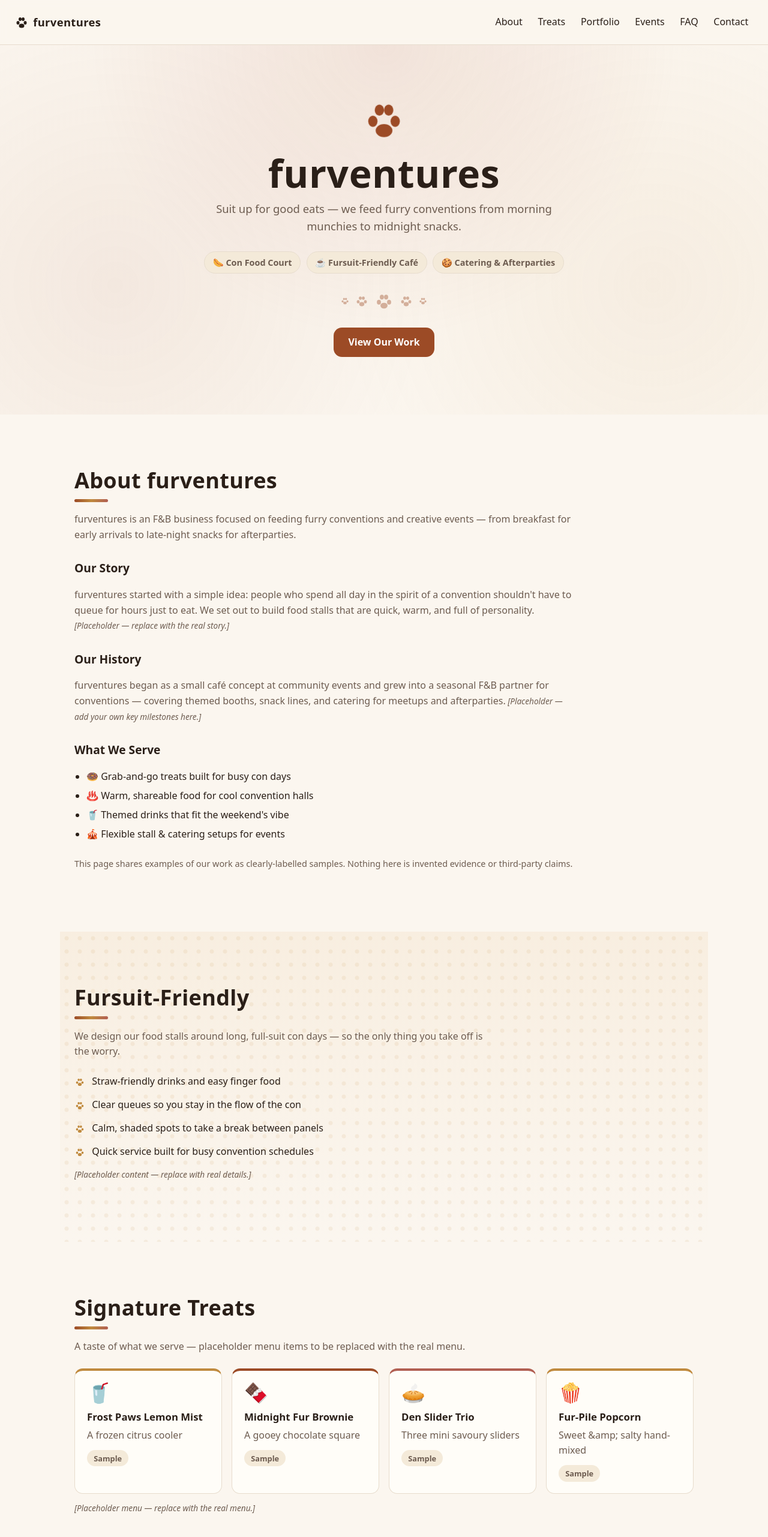
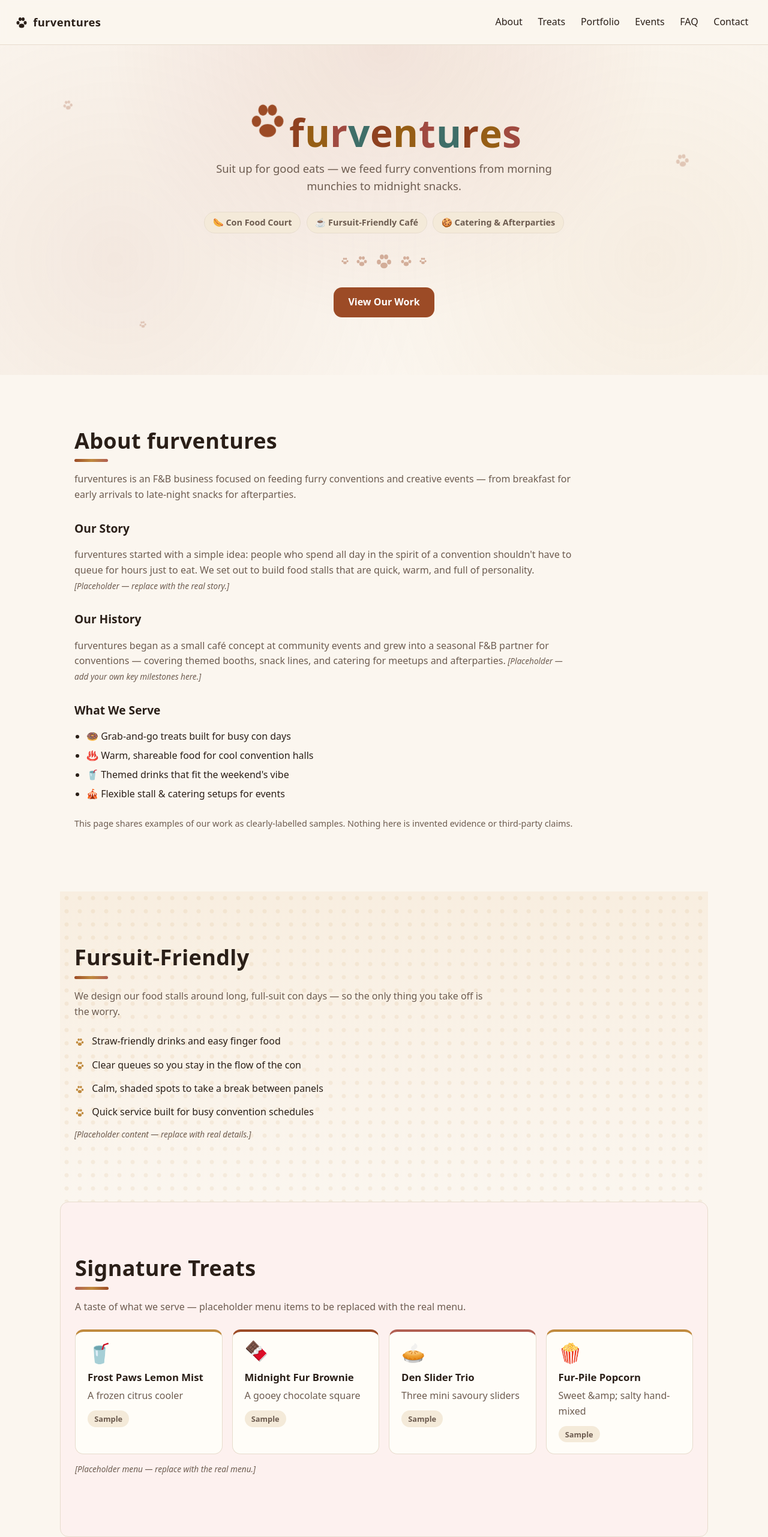
Before and after one commit to tritochi/furventures, a React (Vite) app: page / in a window 1280 px wide. Shown: the top 2562 px of the page at 60% size. Built offline with nearby package versions, Linux system fonts and the light colour scheme.

Commit message:
feat: multicolor animated fur title, colorful favicon, floating paws, tinted sections

```diff
--- a/src/components/Hero.jsx
+++ b/src/components/Hero.jsx
@@ -6,11 +6,19 @@ const FLAVOR_CHIPS = [
   '🍪 Catering & Afterparties',
 ]
 
+const TITLE = 'furventures'
+
 function Hero() {
   return (
     <section id="top" className="hero">
       <PawMark className="hero-mark" size={72} />
-      <h1>furventures</h1>
+      <h1 className="fur-title" aria-label="furventures">
+        {TITLE.split('').map((ch, i) => (
+          <span key={i} style={{ '--i': i }}>
+            {ch}
+          </span>
+        ))}
+      </h1>
       <p className="hero-intro">
         Suit up for good eats — we feed furry conventions from morning munchies
         to midnight snacks.
@@ -30,6 +38,11 @@ function Hero() {
       <a href="#portfolio" className="btn btn-primary">
         View Our Work
       </a>
+      <div className="hero-floats" aria-hidden="true">
+        <PawPrint size={22} className="float-a" />
+        <PawPrint size={30} className="float-b" />
+        <PawPrint size={16} className="float-c" />
+      </div>
     </section>
   )
 }
--- a/src/styles.css
+++ b/src/styles.css
@@ -8,6 +8,7 @@
   --color-accent-dark: #833f1f;
   --color-accent-2: #c08a3e;    /* caramel gold */
   --color-accent-3: #b15f52;    /* dusty rose / paw-pad pink */
+  --color-accent-4: #5f8f8a;    /* mossy teal */
   --color-ink: #3a2b20;         /* dark espresso for footer band */
   --color-border: #e7dccd;
   --color-support: #f4ead9;     /* warm sand */
@@ -123,6 +124,8 @@ textarea:focus-visible {
 
 /* Hero (first screen) */
 .hero {
+  position: relative;
+  overflow: hidden;
   text-align: center;
   padding: 5.5rem 1.5rem 6rem;
   background:
@@ -773,6 +776,241 @@ html::-webkit-scrollbar-thumb {
   border: 3px solid var(--color-support);
 }
 
+/* ---- Multicolor furry title ---- */
+.fur-title {
+  display: inline-block;
+}
+
+.fur-title span {
+  display: inline-block;
+  font-weight: 800;
+}
+
+.fur-title span:nth-child(4n + 1) {
+  color: #8f4120; /* deep rust */
+}
+
+.fur-title span:nth-child(4n + 2) {
+  color: #965e15; /* deep caramel */
+}
+
+.fur-title span:nth-child(4n + 3) {
+  color: #a04a40; /* deep rose */
+}
+
+.fur-title span:nth-child(4n) {
+  color: #3f6e68; /* deep teal */
+}
+
+/* ---- Floating paw prints in hero ---- */
+.hero-floats {
+  position: absolute;
+  inset: 0;
+  pointer-events: none;
+}
+
+.hero-floats svg {
+  position: absolute;
+  color: rgba(156, 75, 38, 0.25);
+}
+
+.float-a {
+  left: 8%;
+  top: 16%;
+}
+
+.float-b {
+  right: 10%;
+  top: 32%;
+  color: rgba(95, 143, 138, 0.25);
+}
+
+.float-c {
+  left: 18%;
+  bottom: 14%;
+  color: rgba(177, 95, 82, 0.22);
+}
+
+/* ---- Animated bits (guarded by reduced-motion) ---- */
+@media (prefers-reduced-motion: no-preference) {
+  .fur-title span {
+    animation:
+      fur-rise 0.55s ease-out both,
+      fur-wiggle 2.6s ease-in-out infinite;
+    animation-delay:
+      calc(var(--i) * 40ms),
+      calc(0.9s + var(--i) * 30ms);
+  }
+
+  .paw-trail svg {
+    animation: fur-pawpop 0.45s ease-out both;
+  }
+
+  .paw-trail svg:nth-child(2) {
+    animation-delay: 0.08s;
+  }
+
+  .paw-trail svg:nth-child(3) {
+    animation-delay: 0.16s;
+  }
+
+  .paw-trail svg:nth-child(4) {
+    animation-delay: 0.24s;
+  }
+
+  .paw-trail svg:nth-child(5) {
+    animation-delay: 0.32s;
+  }
+
+  .paw-trail-footer svg:nth-child(2) {
+    animation-delay: 0.08s;
+  }
+
+  .paw-trail-footer svg:nth-child(3) {
+    animation-delay: 0.16s;
+  }
+
+  .paw-trail-footer svg:nth-child(4) {
+    animation-delay: 0.24s;
+  }
+
+  .paw-trail-footer svg:nth-child(5) {
+    animation-delay: 0.32s;
+  }
+
+  .hero-floats svg {
+    animation: fur-drift 7s ease-in-out infinite;
+  }
+
+  .float-b {
+    animation-delay: -3s;
+  }
+
+  .float-c {
+    animation-delay: -5s;
+  }
+
+  .treat-emoji,
+  .event-emoji,
+  .gallery-emoji,
+  .pack-avatar > span {
+    display: inline-block;
+    animation: fur-bob 3.2s ease-in-out infinite;
+  }
+
+  .treat-card:nth-child(2) .treat-emoji,
+  .event-step:nth-child(2) .event-emoji,
+  .gallery-tile:nth-child(2) .gallery-emoji {
+    animation-delay: -1s;
+  }
+
+  .treat-card:nth-child(3) .treat-emoji,
+  .event-step:nth-child(3) .event-emoji,
+  .gallery-tile:nth-child(3) .gallery-emoji {
+    animation-delay: -2s;
+  }
+}
+
+@keyframes fur-rise {
+  from {
+    opacity: 0;
+    transform: translateY(14px) rotate(-5deg);
+  }
+  to {
+    opacity: 1;
+    transform: none;
+  }
+}
+
+@keyframes fur-wiggle {
+  0%,
+  100% {
+    transform: translateY(0);
+  }
+  50% {
+    transform: translateY(-3px);
+  }
+}
+
+@keyframes fur-pawpop {
+  from {
+    opacity: 0;
+    transform: scale(0.4);
+  }
+  to {
+    opacity: 1;
+    transform: scale(1);
+  }
+}
+
+@keyframes fur-drift {
+  0%,
+  100% {
+    transform: translateY(0) rotate(-8deg);
+  }
+  50% {
+    transform: translateY(-16px) rotate(8deg);
+  }
+}
+
+@keyframes fur-bob {
+  0%,
+  100% {
+    transform: translateY(0);
+  }
+  50% {
+    transform: translateY(-5px);
+  }
+}
+
+@media (prefers-reduced-motion: reduce) {
+  .fur-title span,
+  .paw-trail svg,
+  .hero-floats svg,
+  .treat-emoji,
+  .event-emoji,
+  .gallery-emoji,
+  .pack-avatar > span {
+    animation: none;
+  }
+}
+
+/* ---- Varied tinted section panels + accent bars ---- */
+#treats,
+#pack {
+  background: #fdf1ef;
+  border: 1px solid var(--color-border);
+  border-radius: var(--radius);
+}
+
+#gallery {
+  background: #f6f1e3;
+  border: 1px solid var(--color-border);
+  border-radius: var(--radius);
+}
+
+#events {
+  background: #eef5f1;
+  border: 1px solid var(--color-border);
+  border-radius: var(--radius);
+}
+
+#treats h2::after {
+  background: linear-gradient(90deg, var(--color-accent-3), var(--color-accent-2), var(--color-accent));
+}
+
+#gallery h2::after {
+  background: linear-gradient(90deg, var(--color-accent-2), var(--color-accent-4), var(--color-accent));
+}
+
+#events h2::after {
+  background: linear-gradient(90deg, var(--color-accent-4), var(--color-accent), var(--color-accent-3));
+}
+
+#faq h2::after {
+  background: linear-gradient(90deg, var(--color-accent-3), var(--color-accent-4), var(--color-accent-2));
+}
+
 .footer-note {
   margin-top: 3rem;
   color: var(--color-text-muted);
```
Also changed, not shown: index.html (+1 -1 lines).
